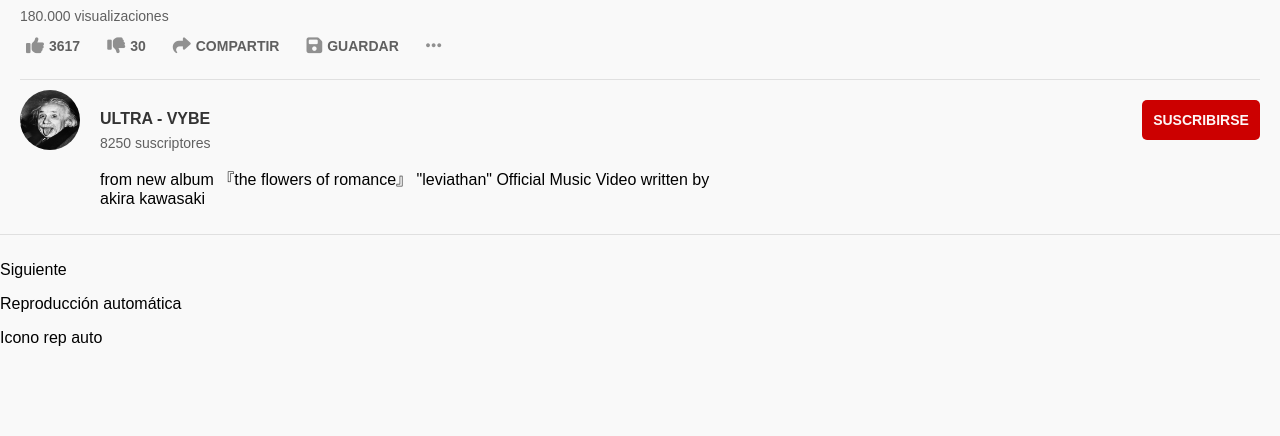
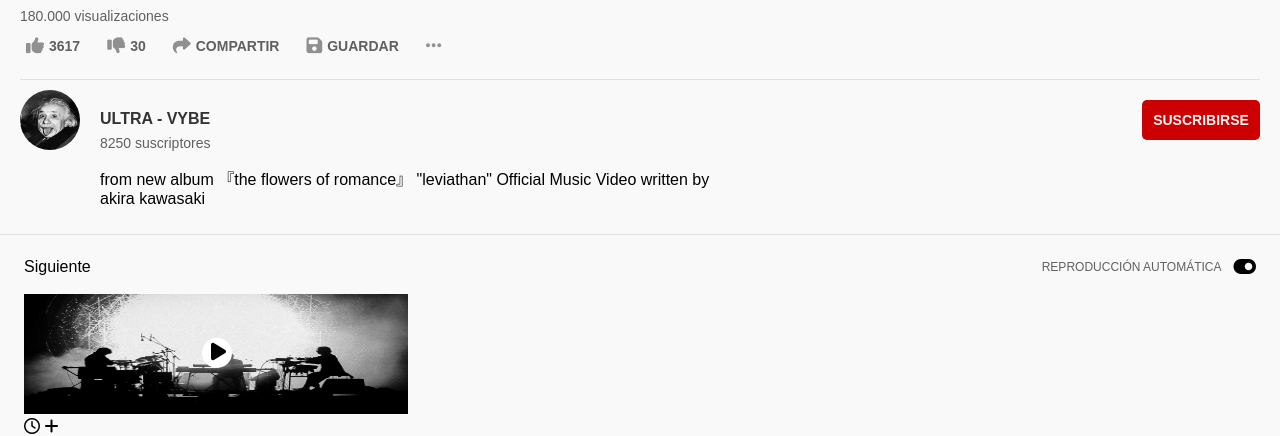
Before and after one commit to AdrianaEG/clon-youtube, a plain HTML site: page index.html in a window 1280 px wide. Shown: the part 537-973 px from the top of the page. Before the commit the page ends 900 px from the top, so only its background shows below. Drawn offline with Linux system fonts and the light colour scheme.

Commit message:
agrego sección sugerencias

```diff
--- a/css/styles.css
+++ b/css/styles.css
@@ -198,3 +198,61 @@ main .info-video-principal .desc{
     width: 50vw;
     margin-left: 80px;
 }
+
+main .sugerencias{
+    display: flex;
+    flex-direction: column;
+}
+
+main .sugerencias .indicaciones-sugerencias{
+    display: flex;
+    flex-direction: row;
+    margin: 12px;
+    align-items: center;
+}
+
+main .sugerencias .indicaciones-sugerencias .next{
+    font-size: 16px;
+    margin: 0 12px;
+    flex-grow: 1;
+}
+
+main .sugerencias .indicaciones-sugerencias .repe{
+    color: #606060;
+    margin: 0;
+    font-size: 12px;
+}
+
+main .sugerencias .indicaciones-sugerencias i{
+    font-size: 20px;
+    margin: 0 12px;
+}
+
+main .sugerencias .contenedor-videos-siguientes .video-sugerido .video-img{
+    width: 30vw;
+    height: 15vh;
+    margin: 5px 24px;
+    position: relative;
+}
+
+main .sugerencias .contenedor-videos-siguientes .video-sugerido .video-img img{
+    width: 100%;
+    height: 100%;
+}
+
+main .sugerencias .contenedor-videos-siguientes .video-sugerido .video-play{
+    background: white;
+    width: 30px;
+    text-align: center;
+    height: 30px;
+    font-size: 20px;
+    border-radius: 100%;
+    margin: 24px;
+    position: absolute;
+    right: calc(50% - 40px);
+    top: calc(50% - 40px);
+}
+
+main .sugerencias .contenedor-videos-siguientes .video-sugerido .video-play i{
+    margin: 4px 9px;
+}
--- a/index.html
+++ b/index.html
@@ -74,14 +74,27 @@
         </div>
         <div class="separador">
         </div>
-        <div class="sugerencias">
-            <p>Siguiente</p>
-            <p>Reproducción automática</p>
-            <p>Icono rep auto</p>
-
-            <article>
-            </article>
-        </div>
+        <aside class="sugerencias">
+            <div class="indicaciones-sugerencias">
+                <p class="next">Siguiente</p>
+                <p class="repe">REPRODUCCIÓN AUTOMÁTICA</p>
+                <i class="fas fa-toggle-on"></i>
+            </div>
+            <div class="contenedor-videos-siguientes">
+                <article class="video-sugerido">
+                    <div class="video-img">
+                        <img src="img/imagen.jpg" alt="imagen del video">
+                        <div class="video-play">
+                            <i class="fas fa-play"></i>
+                        </div>
+                        <div class="video-actions">
+                            <i class="far fa-clock"></i>
+                            <i class="fas fa-plus"></i>
+                        </div>
+                    </div>
+                </article>
+            </div>
+        </aside>
 
         <div class="comentarios"></div>
 
```
Also changed, not shown: img/imagen.jpg (added).
